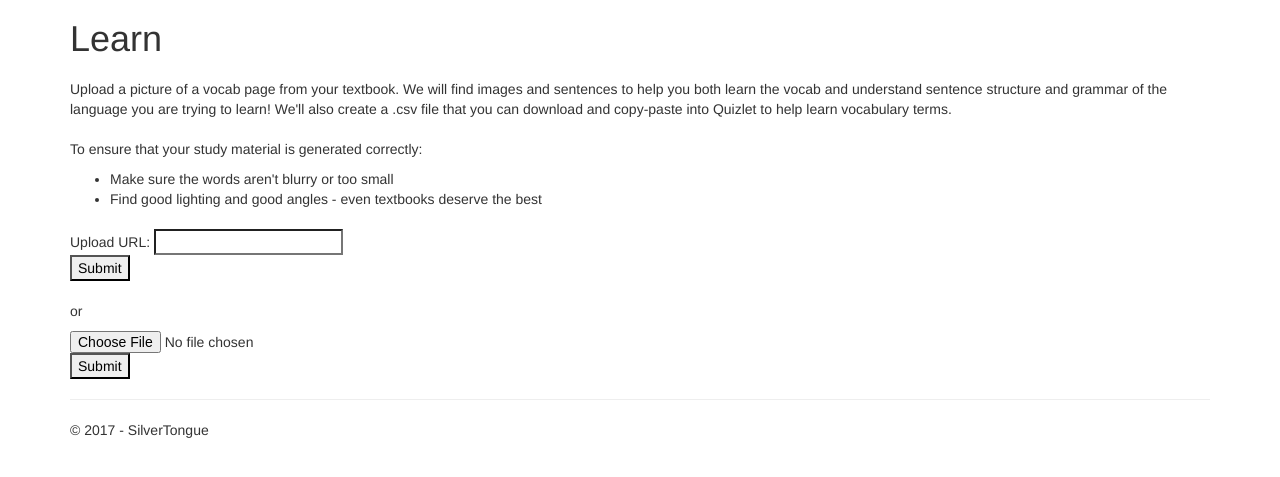
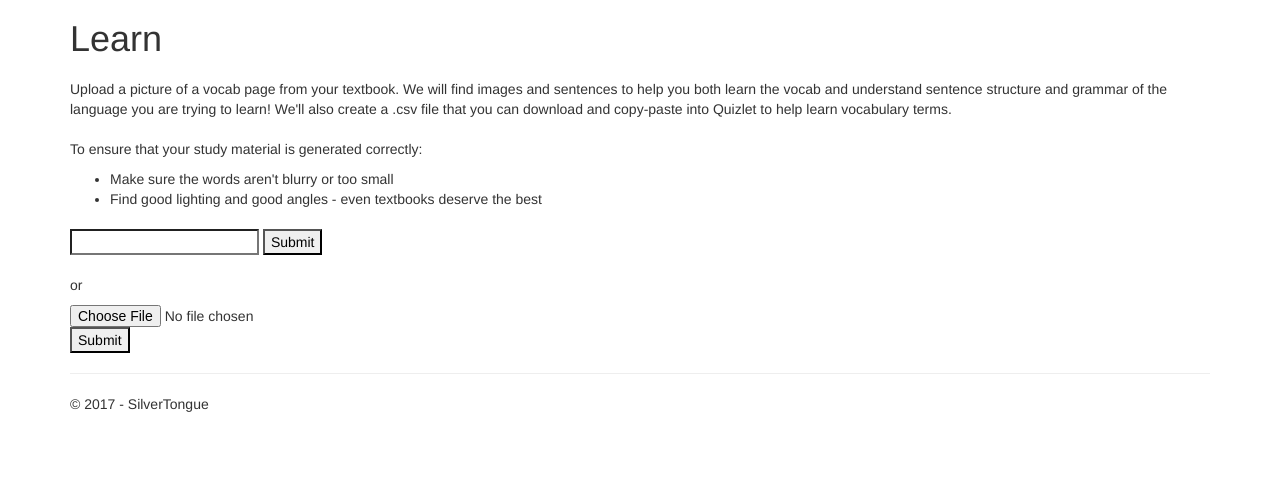
Before and after one commit to oboekevin/SilverTongue, a Flask app: page /tryit in a window 1280 px wide. Shown: the part 51-528 px from the top of the page. Run offline with Flask 2, Linux system fonts and the light colour scheme; some libraries are stand-ins or nearby versions.

Commit message:
Update tryit.html

```diff
--- a/FlaskWebProject1/templates/tryit.html
+++ b/FlaskWebProject1/templates/tryit.html
@@ -19,8 +19,10 @@
 
 
 <form action=" " method="get">
-  Upload URL: <input type="URL" name="URL"><br>
-  <input type="submit" value="Submit";>
+
+
+<input type="URL" name="filename" />
+    <input type="submit" name="uploadButton" class="upbtn" value="Submit" />
 
 
 
```
